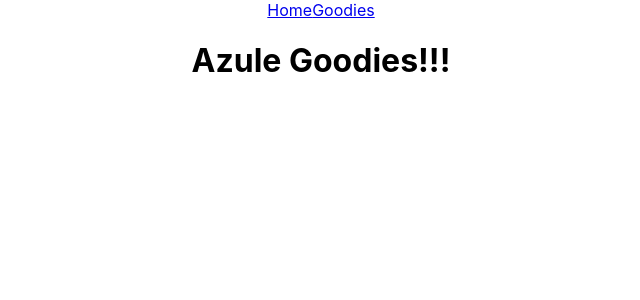
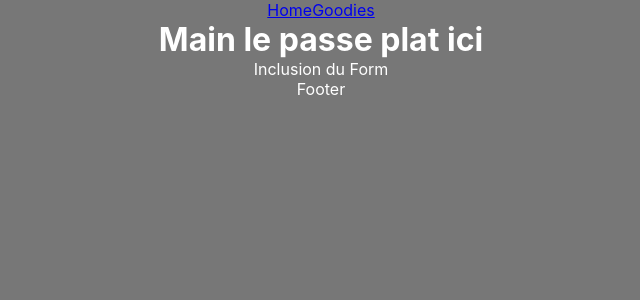
Before and after one commit to letotor/starlove-hackaton, a React (Create React App) app: page /goodies in a window 1280 px wide. Shown: the top 300 px of the page, without its empty margins (319-959 px from the left). Built offline with nearby package versions, Linux system fonts and the light colour scheme.

Commit message:
structure main enfant et css base

```diff
--- a/src/App.css
+++ b/src/App.css
@@ -1,3 +1,24 @@
+:root{
+  --primary-color:#333;
+  --secondary-color:#777;
+
+  --primary-text:white;
+  --secondary-text:black;
+}
+
+
+
+*{
+  margin:0;
+  padding:0;
+}
+
+body{
+  background-color:var(--secondary-color) ;
+  color:var(--primary-text);
+}
+
+
 .App {
   text-align: center;
 }
--- a/src/App.js
+++ b/src/App.js
@@ -4,6 +4,8 @@ import { Routes, Route} from "react-router-dom"
 import Header from './components/templates/Header';
 import Home from './screen/Home';
 import Goodies from './screen/Goodies';
+
+import './App.css'
 
 
 
--- a/src/components/CardsList.css
+++ b/src/components/CardsList.css
@@ -0,0 +1,4 @@
+.container{
+    display:grid;
+
+}
--- a/src/components/CardsList.jsx
+++ b/src/components/CardsList.jsx
@@ -18,7 +18,11 @@ const CardsList = () => {
             {}
             <section>
             <h1>Cards list</h1>
-            <Cards  />
+            <div className="container">
+
+                <Cards  />
+            </div>
+
             </section>
 
             </div>
--- /dev/null
+++ b/src/components/Forms.jsx
@@ -0,0 +1,9 @@
+import React from 'react'
+
+const Forms = () => {
+  return (
+    <div>Inclusion du Form</div>
+  )
+}
+
+export default Forms
--- a/src/components/templates/Main.jsx
+++ b/src/components/templates/Main.jsx
@@ -1,11 +1,11 @@
 import CardsList from '../CardsList'
 import './Main.css'
 
-const Main = () => {
+const Main = (props) => {
     return (
         <div>
-           <h1>Main qui appel Card</h1>
-           <CardsList />
+           <h1>Main le passe plat ici</h1>
+           {props.children}
         </div>
     )
 }
--- a/src/screen/Goodies.jsx
+++ b/src/screen/Goodies.jsx
@@ -1,11 +1,16 @@
+import Forms from "../components/Forms"
+import Footer from "../components/templates/Footer"
 import Header from "../components/templates/Header"
+import Main from "../components/templates/Main"
 
 const Goodies = () => {
     return(
-        <div className ="goodies">
+        <div>
             <Header />
-
-            <h1>Azule Goodies!!!</h1>
+            <Main >
+               <Forms/>
+            </Main>
+            <Footer />
         </div>
     )
 }
--- a/src/screen/Home.jsx
+++ b/src/screen/Home.jsx
@@ -1,14 +1,16 @@
 import Header from '../components/templates/Header'
 import Main from '../components/templates/Main'
 import Footer from '../components/templates/Footer'
+import Forms from '../components/Forms'
 
 import './Home.css'
 const Home = () => {
     return(
         <div className="home">
             <Header />
-            <h1>Azule home!!!</h1>
-            <Main />
+            <Main >
+               <Forms/>
+            </Main>
             <Footer />
         </div>
     )
```
Also changed, not shown: src/debug.css (added, +11 -0 lines), src/screen/Screen3.jsx (+12 -1 lines).
